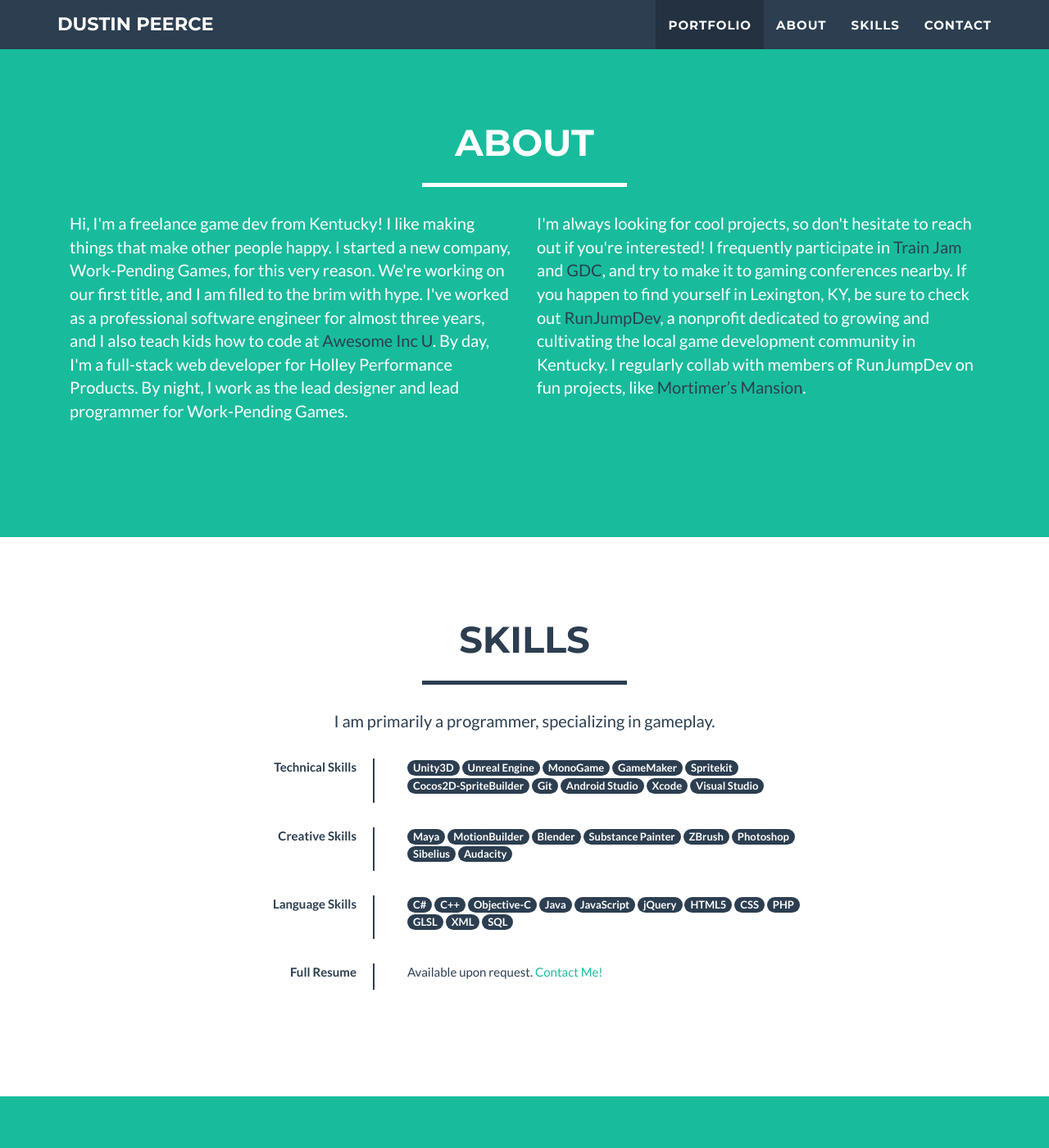
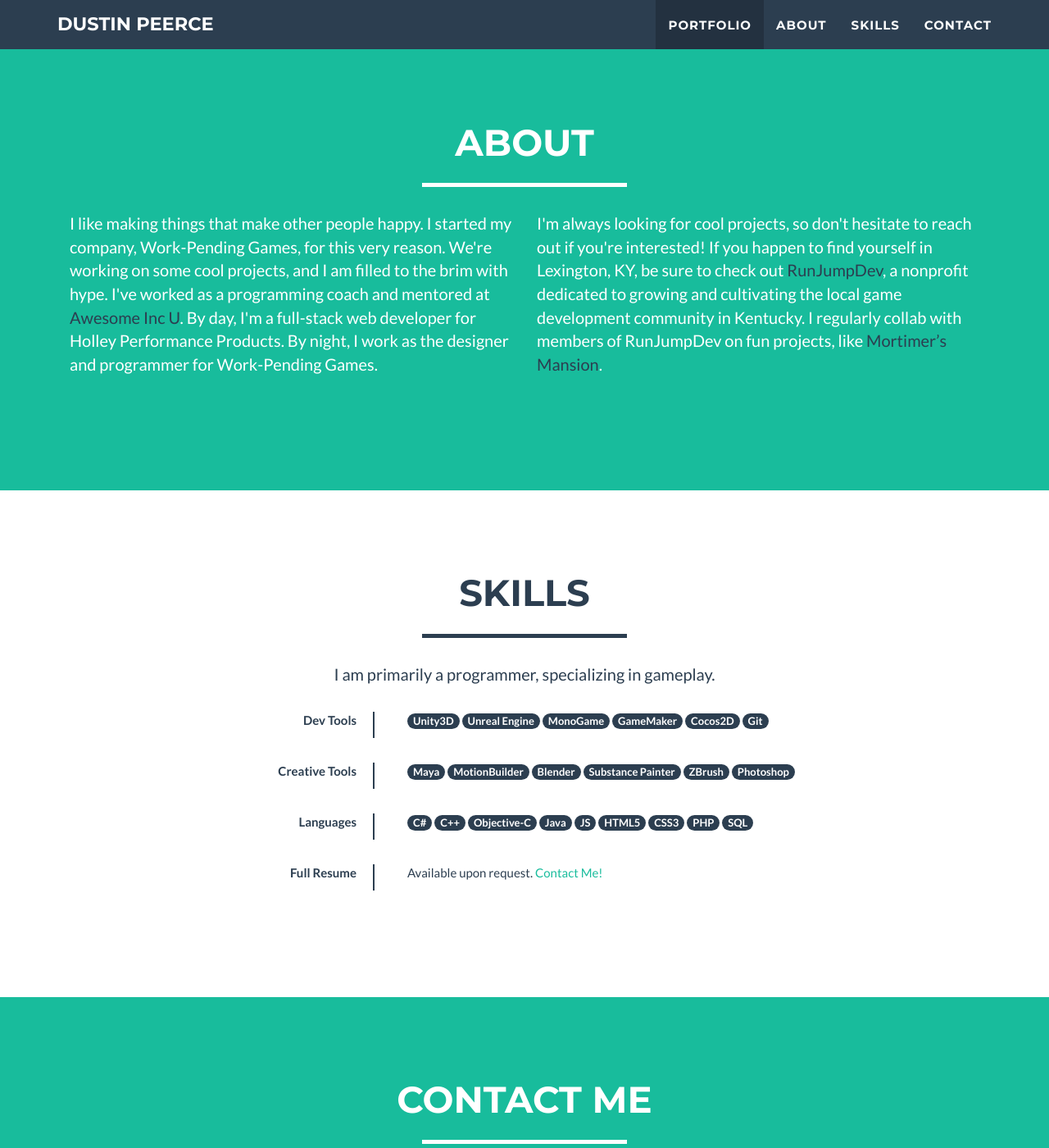
Before and after one commit to dustinpeerce/dustinpeerce.github.io, a Jekyll site: the page built from index.html, in a window 1280 px wide and 1400 px high, scrolled down 1940 px. Shown: the whole window at 82% size. Built offline with Jekyll 4.4.1, drawn with Linux system fonts in a browser that asks for light colours; some of the changed text lies outside the part shown.

Commit message:
updated wording

```diff
--- a/_config.yml
+++ b/_config.yml
@@ -4,7 +4,7 @@ title: Dustin Peerce
 email: dustin.peerce@awesomeinc.org
 url: http://dustinpeerce.github.io/
 description: "Portfolio site for my games"
-skills: "Game Designer & Software Developer"
+skills: "Game Designer & Software Engineer"
 meta_author: Peerce Dustin
 logo: img/profile_256x256.png
 
--- a/_includes/about.html
+++ b/_includes/about.html
@@ -9,10 +9,10 @@
             </div>
             <div class="row">
             <div class="col-lg-6">
-                    <p>Hi, I'm a freelance game dev from Kentucky! I like making things that make other people happy. I started a new company, Work-Pending Games, for this very reason. We're working on our first title, and I am filled to the brim with hype. I've worked as a professional software engineer for almost three years, and I also teach kids how to code at <a href="https://www.awesomeincu.com/" target="_blank">Awesome Inc U</a>. By day, I'm a full-stack web developer for Holley Performance Products. By night, I work as the lead designer and lead programmer for Work-Pending Games.</p>
+                    <p>I like making things that make other people happy. I started my company, Work-Pending Games, for this very reason. We're working on some cool projects, and I am filled to the brim with hype. I've worked as a programming coach and mentored at <a href="https://www.awesomeincu.com/" target="_blank">Awesome Inc U</a>. By day, I'm a full-stack web developer for Holley Performance Products. By night, I work as the designer and programmer for Work-Pending Games.</p>
                 </div>
                 <div class="col-lg-6">
-                    <p>I'm always looking for cool projects, so don't hesitate to reach out if you're interested! I frequently participate in <a href="http://trainjam.com/" target="_blank">Train Jam</a> and <a href="http://www.gdconf.com/" target="_blank">GDC</a>, and try to make it to gaming conferences nearby. If you happen to find yourself in Lexington, KY, be sure to check out <a href="http://runjumpdev.org/" target="_blank">RunJumpDev</a>, a nonprofit dedicated to growing and cultivating the local game development community in Kentucky. I regularly collab with members of RunJumpDev on fun projects, like <a href="http://runjumpdev.org/hurdle-complete-mortimers-mansion/" target="_blank">Mortimer’s Mansion</a>.</p>
+                    <p>I'm always looking for cool projects, so don't hesitate to reach out if you're interested! If you happen to find yourself in Lexington, KY, be sure to check out <a href="http://runjumpdev.org/" target="_blank">RunJumpDev</a>, a nonprofit dedicated to growing and cultivating the local game development community in Kentucky. I regularly collab with members of RunJumpDev on fun projects, like <a href="http://runjumpdev.org/hurdle-complete-mortimers-mansion/" target="_blank">Mortimer’s Mansion</a>.</p>
                 </div>
             </div>
         </div>
--- a/_includes/skills.html
+++ b/_includes/skills.html
@@ -13,22 +13,18 @@
                 <div class="col-lg-8 col-lg-offset-2">
                     <div class="skill-wrapper">
                         <dl class="dl-horizontal">
-                            <dt>Technical Skills</dt>
+                            <dt>Dev Tools</dt>
                             <dd>
                                 <ul class="inline">
                                     <li class="badge">Unity3D</li>
                                     <li class="badge">Unreal Engine</li>
                                     <li class="badge">MonoGame</li>
                                     <li class="badge">GameMaker</li>
-                                    <li class="badge">Spritekit</li>
-                                    <li class="badge">Cocos2D-SpriteBuilder</li>
+                                    <li class="badge">Cocos2D</li>
                                     <li class="badge">Git</li>
-                                    <li class="badge">Android Studio</li>
-                                    <li class="badge">Xcode</li>
-                                    <li class="badge">Visual Studio</li>
                                 </ul>
                             </dd>
-                            <dt>Creative Skills</dt>
+                            <dt>Creative Tools</dt>
                             <dd>
                                 <ul class="inline">
                                     <li class="badge">Maya</li>
@@ -37,24 +33,19 @@
                                     <li class="badge">Substance Painter</li>
                                     <li class="badge">ZBrush</li>
                                     <li class="badge">Photoshop</li>
-                                    <li class="badge">Sibelius</li>
-                                    <li class="badge">Audacity</li>
                                 </ul>
                             </dd>
-                            <dt>Language Skills</dt>
+                            <dt>Languages</dt>
                             <dd>
                                 <ul class="inline">
                                     <li class="badge">C#</li>
                                     <li class="badge">C++</li>
                                     <li class="badge">Objective-C</li>
                                     <li class="badge">Java</li>
-                                    <li class="badge">JavaScript</li>
-                                    <li class="badge">jQuery</li>
+                                    <li class="badge">JS</li>
                                     <li class="badge">HTML5</li>
-                                    <li class="badge">CSS</li>
+                                    <li class="badge">CSS3</li>
                                     <li class="badge">PHP</li>
-                                    <li class="badge">GLSL</li>
-                                    <li class="badge">XML</li>
                                     <li class="badge">SQL</li>
                                 </ul>
                             </dd>
```
